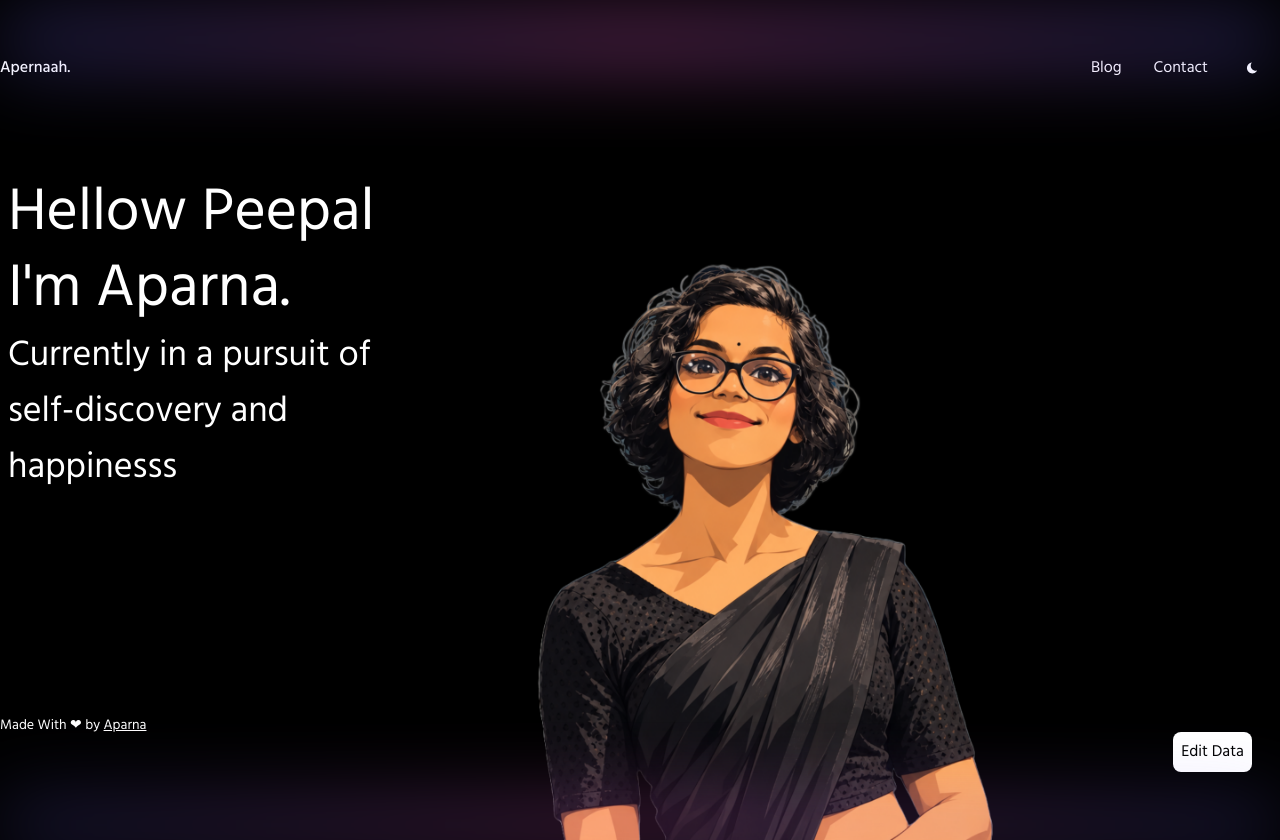
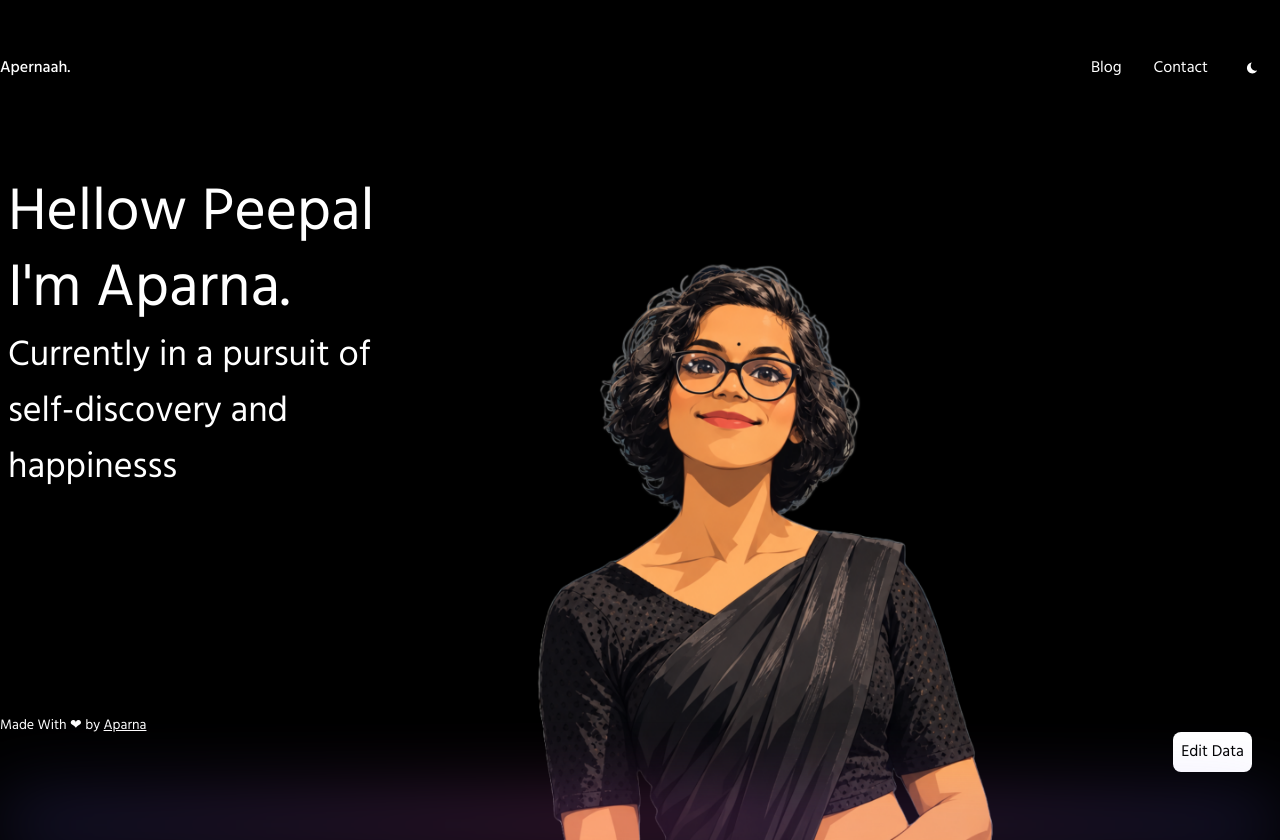
Before and after one commit to apernaah/site, a Next.js app: page / in a window 1280 px wide. Built offline with nearby package versions, Linux system fonts and the light colour scheme.

Commit message:
Adjust gradient-circle positioning and size

```diff
--- a/styles/globals.css
+++ b/styles/globals.css
@@ -16,8 +16,8 @@ body {
   position: absolute;
   pointer-events: none;
   z-index: 100;
-  top: -20px;
-  height: 40px;
+  top: 0px;
+  height: 0px;
   width: 100vw;
   opacity: 0.5;
   filter: blur(40px);
```
